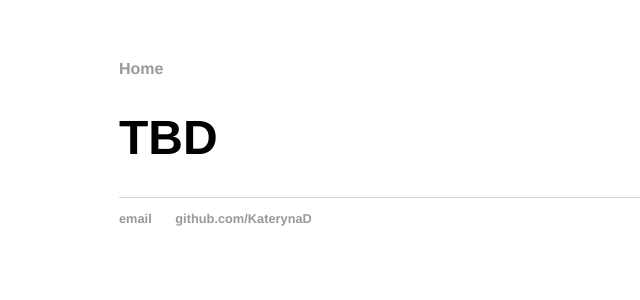
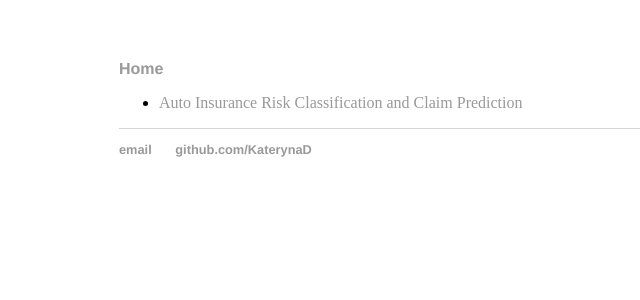
Before and after one commit to KaterynaD/KaterynaD.github.io, a Jekyll site: the page built from index.html, in a window 1280 px wide. Shown: the top 300 px of the page, without its empty margins (73-713 px from the left). Built offline with Jekyll 4.4.1, drawn with Linux system fonts in a browser that asks for light colours.

Commit message:
Update index.html

```diff
--- a/index.html
+++ b/index.html
@@ -3,5 +3,7 @@ layout: default
 title: Kate Drogaieva
 ---
 <div class="blurb">
-	<h1>TBD</h1>
+	<ul>
+        		<li><a href="https://katerynad.github.io/Auto%20Insurance%20Risk%20Classification%20and%20Claim%20Prediction/Auto%20Insurance%20Risk%20Classification%20and%20Claim%20Prediction.htm">Auto Insurance Risk Classification and Claim Prediction</a></li>
+    	</ul>
 </div><!-- /.blurb -->
```
